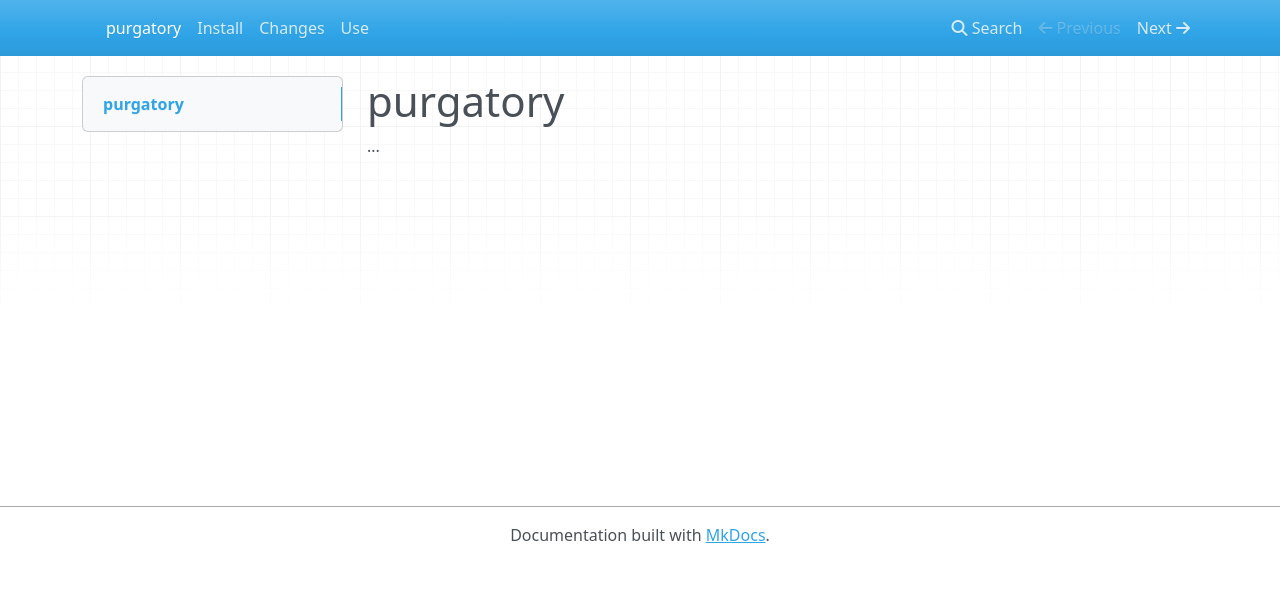
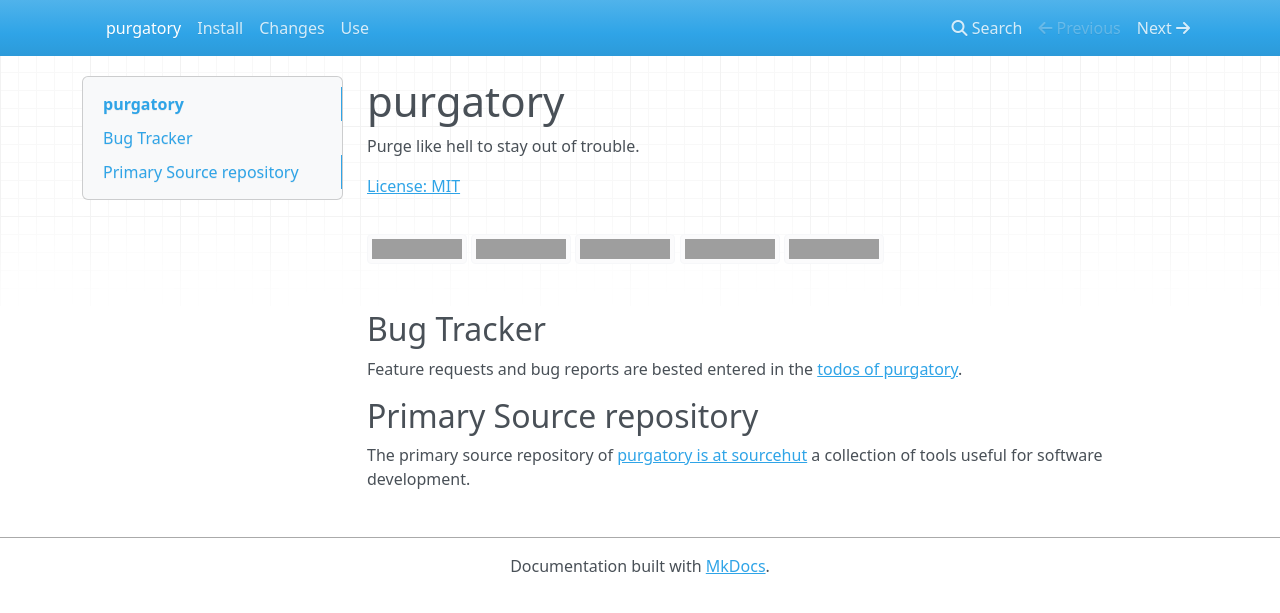
Before and after one commit to sthagen/kiirastuli, an MkDocs documentation site: the page built from docs/index.md, in a window 1280 px wide. Shown: the top 613 px of the page. Built offline with MkDocs 1.6.1, drawn with Linux system fonts in a browser that asks for light colours; nearby versions of some CDN libraries; grey boxes are pictures that could not be loaded.

Commit message:
Fixed failed CPSR coding and harmonized landing page for docs

```diff
--- a/docs/index.md
+++ b/docs/index.md
@@ -1,2 +1,20 @@
 # purgatory
-...
+
+Purge like hell to stay out of trouble.
+
+[License: MIT](https://git.sr.ht/~sthagen/purgatory/tree/default/item/LICENSE)
+
+[![version](https://img.shields.io/pypi/v/purgatory.svg?style=flat)](https://pypi.python.org/pypi/purgatory/)
+[![downloads](https://img.shields.io/pypi/dm/purgatory.svg?style=flat)](https://pypi.python.org/pypi/purgatory/)
+[![wheel](https://img.shields.io/pypi/wheel/purgatory.svg?style=flat)](https://pypi.python.org/pypi/purgatory/)
+[![supported-versions](https://img.shields.io/pypi/pyversions/purgatory.svg?style=flat)](https://pypi.python.org/pypi/purgatory/)
+[![supported-implementations](https://img.shields.io/pypi/implementation/purgatory.svg?style=flat)](https://pypi.python.org/pypi/purgatory/)
+
+## Bug Tracker
+
+Feature requests and bug reports are bested entered in the [todos of purgatory](https://todo.sr.ht/~sthagen/purgatory).
+
+## Primary Source repository
+
+The primary source repository of [purgatory is at sourcehut](https://git.sr.ht/~sthagen/purgatory)
+a collection of tools useful for software development.
```
